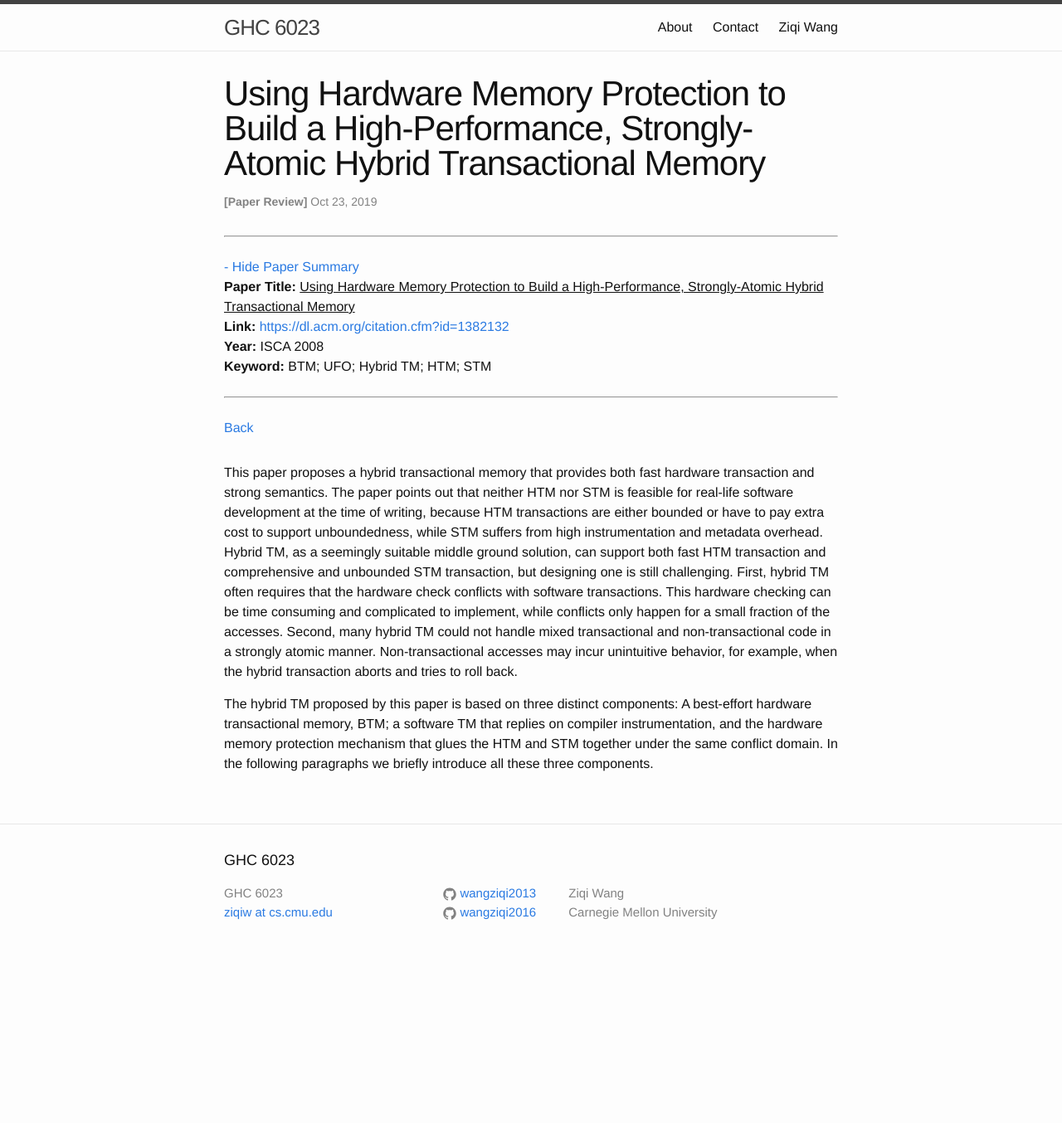
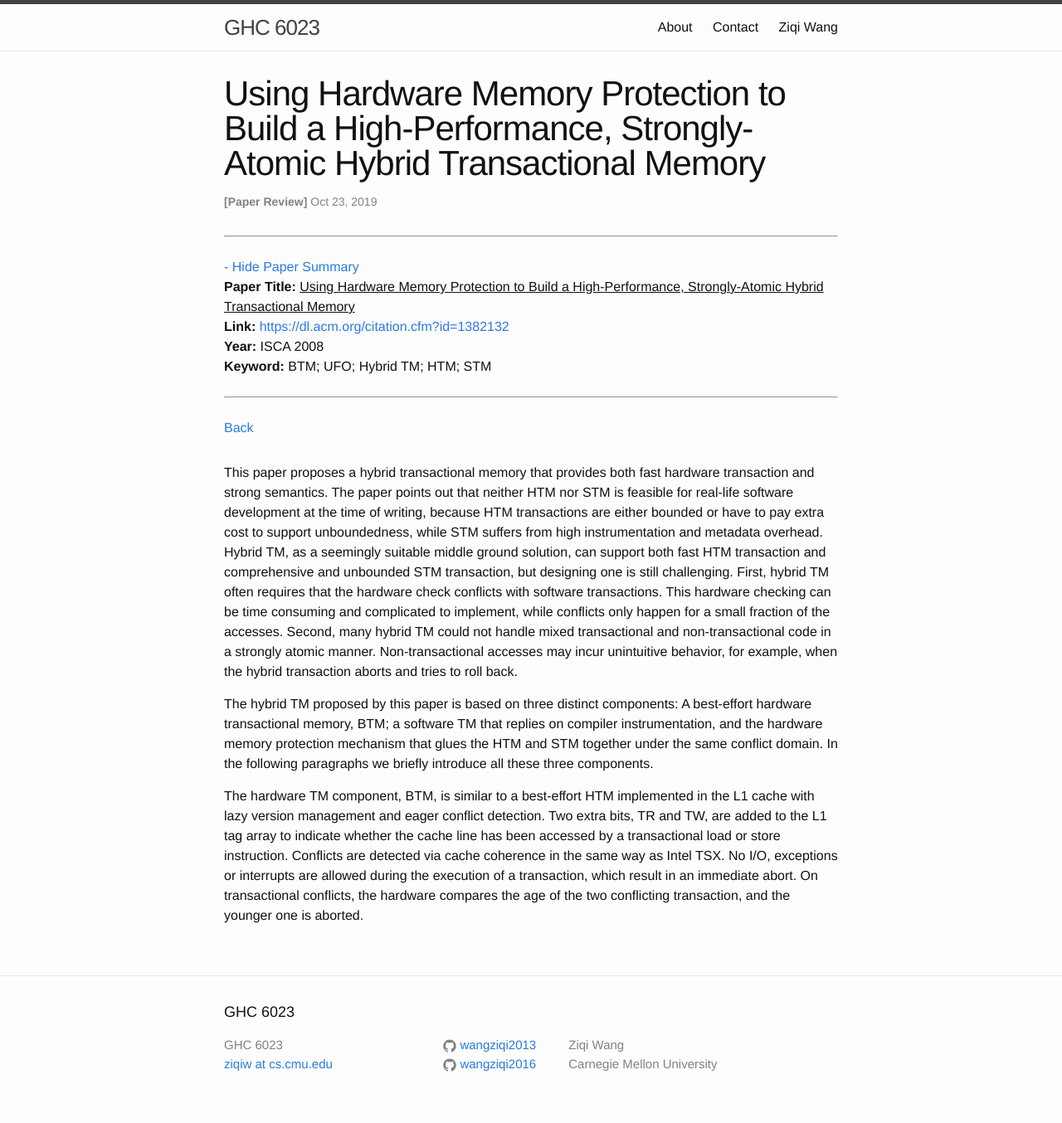
Before and after one commit to wangziqi2013/wangziqi2013.github.io, a Jekyll site: the page built from _posts/2019-10-23-btm-hybrid.markdown, in a window 1280 px wide. Shown: the whole page at 83% size. Built offline with Jekyll 4.4.1, drawn with Linux system fonts in a browser that asks for light colours; before the commit the page ends 1171 px from its top, so only the background shows below that.

Commit message:
Working on BTM

```diff
--- a/_posts/2019-10-23-btm-hybrid.markdown
+++ b/_posts/2019-10-23-btm-hybrid.markdown
@@ -27,3 +27,10 @@ The hybrid TM proposed by this paper is based on three distinct components: A be
 BTM; a software TM that replies on compiler instrumentation, and the hardware memory protection mechanism that glues
 the HTM and STM together under the same conflict domain. In the following paragraphs we briefly introduce all these three
 components.
+
+The hardware TM component, BTM, is similar to a best-effort HTM implemented in the L1 cache with lazy version management
+and eager conflict detection. Two extra bits, TR and TW, are added to the L1 tag array to indicate whether the cache line
+has been accessed by a transactional load or store instruction. Conflicts are detected via cache coherence in the same way
+as Intel TSX. No I/O, exceptions or interrupts are allowed during the execution of a transaction, which result in an immediate
+abort. On transactional conflicts, the hardware compares the age of the two conflicting transaction, and the younger one
+is aborted.
```
